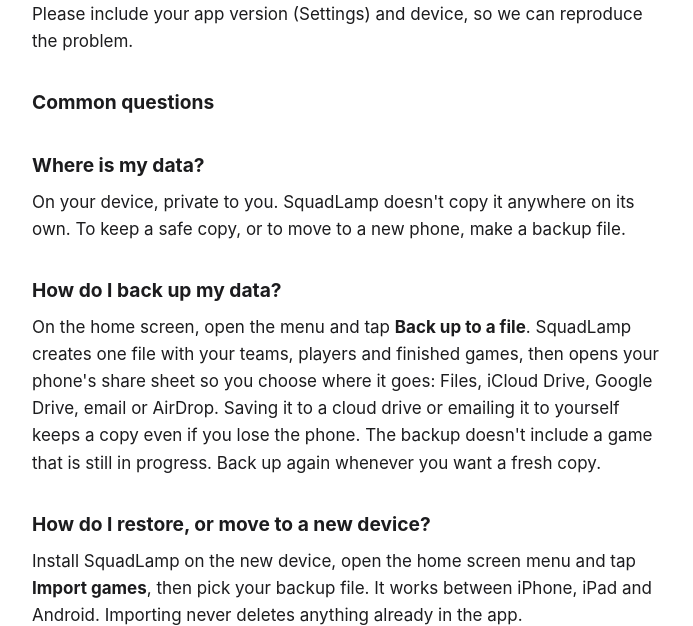
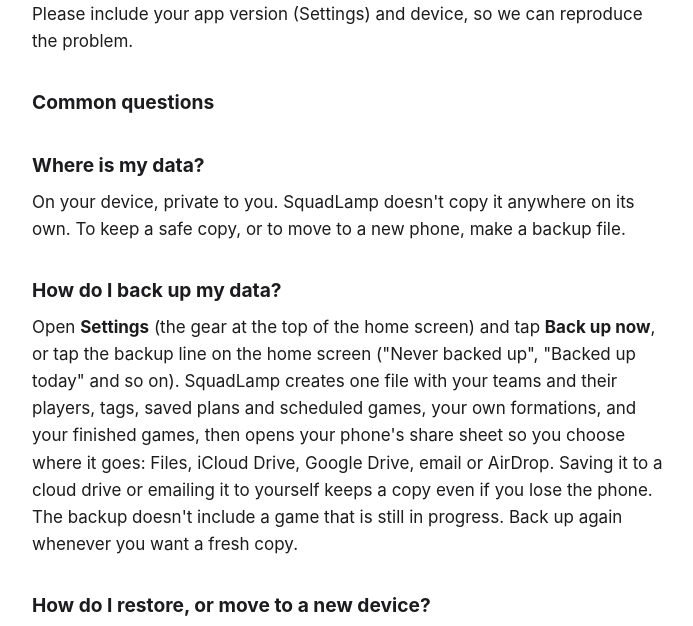
Before and after one commit to squadlamp/squadlamp-site, a plain HTML site: page public/support/index.html in a window 1280 px wide. Shown: the part 180-806 px from the top of the page, without its empty margins (288-981 px from the left). Drawn offline with Linux system fonts and the light colour scheme.

Commit message:
Support: backup and restore from Settings

```diff
--- a/public/support/index.html
+++ b/public/support/index.html
@@ -9,9 +9,9 @@
 <h2>Where is my data?</h2>
 <p>On your device, private to you. SquadLamp doesn't copy it anywhere on its own. To keep a safe copy, or to move to a new phone, make a backup file.</p>
 <h2>How do I back up my data?</h2>
-<p>On the home screen, open the menu and tap <strong>Back up to a file</strong>. SquadLamp creates one file with your teams, players and finished games, then opens your phone's share sheet so you choose where it goes: Files, iCloud Drive, Google Drive, email or AirDrop. Saving it to a cloud drive or emailing it to yourself keeps a copy even if you lose the phone. The backup doesn't include a game that is still in progress. Back up again whenever you want a fresh copy.</p>
+<p>Open <strong>Settings</strong> (the gear at the top of the home screen) and tap <strong>Back up now</strong>, or tap the backup line on the home screen ("Never backed up", "Backed up today" and so on). SquadLamp creates one file with your teams and their players, tags, saved plans and scheduled games, your own formations, and your finished games, then opens your phone's share sheet so you choose where it goes: Files, iCloud Drive, Google Drive, email or AirDrop. Saving it to a cloud drive or emailing it to yourself keeps a copy even if you lose the phone. The backup doesn't include a game that is still in progress. Back up again whenever you want a fresh copy.</p>
 <h2>How do I restore, or move to a new device?</h2>
-<p>Install SquadLamp on the new device, open the home screen menu and tap <strong>Import games</strong>, then pick your backup file. It works between iPhone, iPad and Android. Importing never deletes anything already in the app.</p>
+<p>Install SquadLamp on the new device, open <strong>Settings</strong> and tap <strong>Restore or import</strong>, then pick your backup file. SquadLamp lists the games in it: tap <strong>Select all new</strong> to bring everything back, or pick only the games you want. It works between iPhone, iPad and Android. Importing adds what you pick and removes nothing else; if a game is already in the app, SquadLamp tells you before replacing it with the file's version.</p>
 <p>The backup file contains your players' names and notes, so keep it somewhere private.</p>
 <h2>How do I cancel SquadLamp Pro?</h2>
 <p>Subscriptions are managed by Apple. On your iPhone or iPad open Settings, tap your name, then Subscriptions. Or visit <a href="https://apps.apple.com/account/subscriptions">apps.apple.com/account/subscriptions</a>.</p>
```
